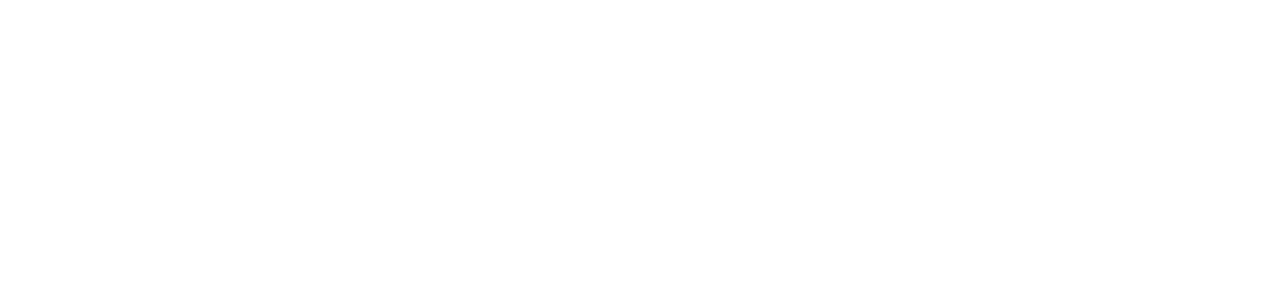
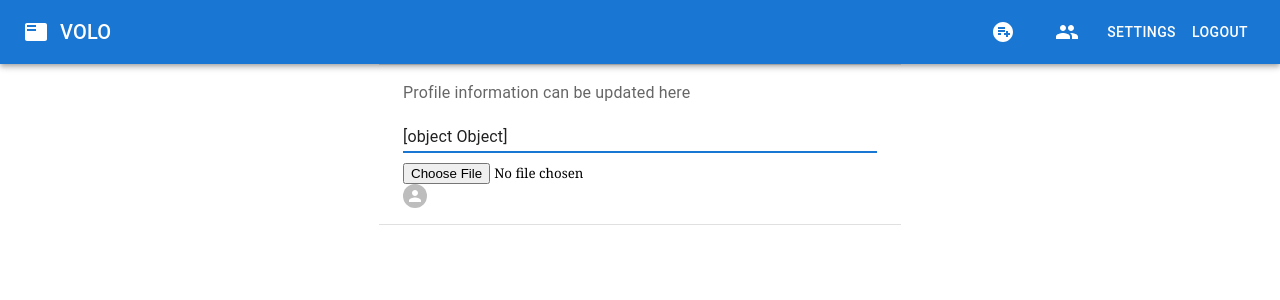
Before and after one commit to saira512dev/voloMyVersion, a React (Create React App) app in the folder frontend/: page /settings in a window 1280 px wide. Before the commit this address had no page. Shown: the top 300 px of the page. Built offline with nearby package versions, Linux system fonts and the light colour scheme; no server answers; sample sign-in values are in the browser's storage.

Commit message:
settings page with material ui attempt 5

```diff
--- a/frontend/public/index.html
+++ b/frontend/public/index.html
@@ -2,28 +2,12 @@
 <html lang="en">
   <head>
     <meta charset="utf-8" />
-    <link rel="icon" href="%PUBLIC_URL%/favicon.ico" />
     <meta name="viewport" content="width=device-width, initial-scale=1" />
     <meta name="theme-color" content="#000000" />
     <meta
       name="description"
       content="Web site created using create-react-app"
     />
-    <link rel="apple-touch-icon" href="%PUBLIC_URL%/logo192.png" />
-    <!--
-      manifest.json provides metadata used when your web app is installed on a
-      user's mobile device or desktop. See https://developers.google.com/web/fundamentals/web-app-manifest/
-    -->
-    <link rel="manifest" href="%PUBLIC_URL%/manifest.json" />
-    <!--
-      Notice the use of %PUBLIC_URL% in the tags above.
-      It will be replaced with the URL of the `public` folder during the build.
-      Only files inside the `public` folder can be referenced from the HTML.
-
-      Unlike "/favicon.ico" or "favicon.ico", "%PUBLIC_URL%/favicon.ico" will
-      work correctly both with client-side routing and a non-root public URL.
-      Learn how to configure a non-root public URL by running `npm run build`.
-    -->
     <title>Volo</title>
   </head>
   <body>
--- a/frontend/src/App.js
+++ b/frontend/src/App.js
@@ -7,6 +7,7 @@
 import Dashboard from "./pages/Dashboard";
 import FriendRequests from "./pages/FriendRequests";
 import MyFriends from "./pages/MyFriends";
+import Settings from "./pages/Settings";
 import AddFriends from "./pages/AddFriends";
 import RequireAuth from "./middleware/RequireAuth";
 import RedirectIfAuthenticated from "./middleware/RedirectIfAuthenticated";
@@ -44,6 +45,10 @@
           path="/addFriends"
           element={<RequireAuth Component={AddFriends} />}
         />
+        <Route
+          path="/settings"
+          element={<RequireAuth Component={Settings} />}
+        />
       </Routes>
     </Router>
   );
--- a/frontend/src/components/MenuBar.js
+++ b/frontend/src/components/MenuBar.js
@@ -101,7 +101,7 @@
                   <PeopleIcon />
               </Badge>
             </Button>
-            <Button color="inherit">Settings</Button>
+            <Button color="inherit" href='/settings'>Settings</Button>
             <Button color="inherit" onClick={handleSubmit}>
               Logout
             </Button>
--- /dev/null
+++ b/frontend/src/pages/Settings.js
@@ -0,0 +1,68 @@
+import React, { useState, useEffect } from 'react';
+import MenuBar from '../components/MenuBar';
+import { Avatar, DialogContent, DialogContentText, TextField } from '@mui/material';
+
+
+const Settings = () => {
+    const { user } = JSON.parse(localStorage.getItem("VoloUser"));
+    const [selectImage, setSelectImage] = useState(null)
+    const [previewImage, setPreviewImage] = useState(null)
+
+
+    //username change
+    const [username, setUsername] = useState(user);
+
+
+    useEffect(() => {
+        if (selectImage) {
+            setPreviewImage(URL.createObjectURL(selectImage));
+        }
+    }, [selectImage]);
+
+    const uploadImg = () => {
+        const data = new FormData()
+        data.append('file')
+        data.append('upload_present', 'volo')
+        data.append('cloud_name', 'drummer-designs')
+    }
+    const changeUsername = () => {
+        console.log('new username')
+    }
+    return (
+        <div className='dashboard'>
+            <header>
+                <MenuBar />
+            </header>
+            <div className='container'>
+                <div className="main">
+                    <form>
+                        <DialogContent dividers>
+                            <DialogContentText>
+                                Profile information can be updated here
+                            </DialogContentText>
+                            <TextField
+                                autoFocus
+                                margin='normal'
+                                type='text'
+                                inputProps={{ minLength: 2 }}
+                                fullWidth
+                                variant='standard'
+                                value={username || ''}
+                                required
+                                onChange={(e) => setUsername(e.target.value)}
+                            />
+                            <label htmlFor="image">
+                                <input type='file' accept='image/*' id='select-image' onChange={e => setSelectImage(e.target.files[0])} />
+                                {previewImage && selectImage && (<img src={previewImage} alt={selectImage.name} height='100px' />)}
+                            </label>
+                            <Avatar sx={{ width: 24, height: 24 }}/>
+
+                        </DialogContent>
+                    </form>
+                </div>
+            </div>
+        </div>
+    )
+}
+
+export default Settings
```
Also changed, not shown: 1 other file (tests, documents, lock files or other folders).
